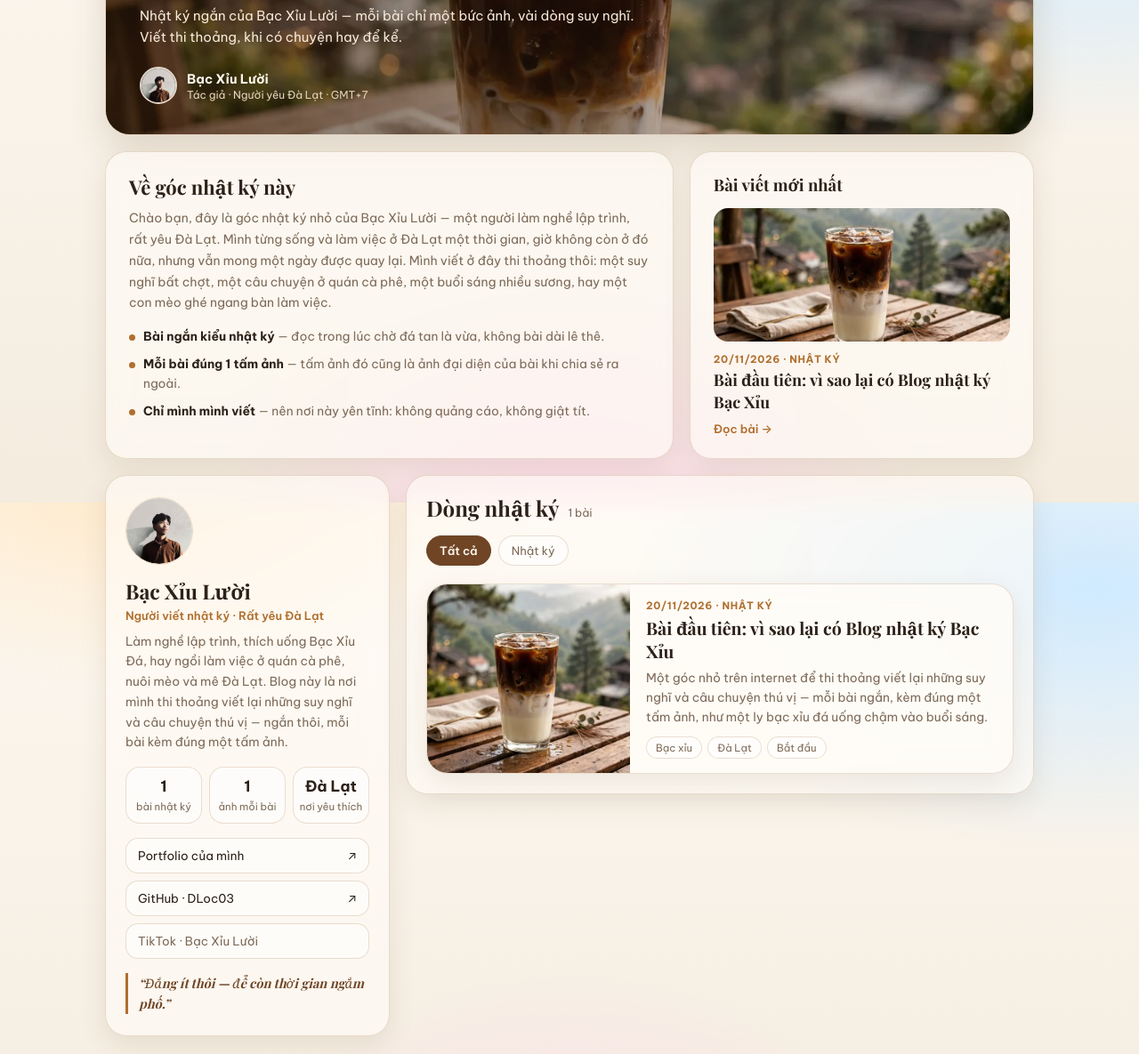
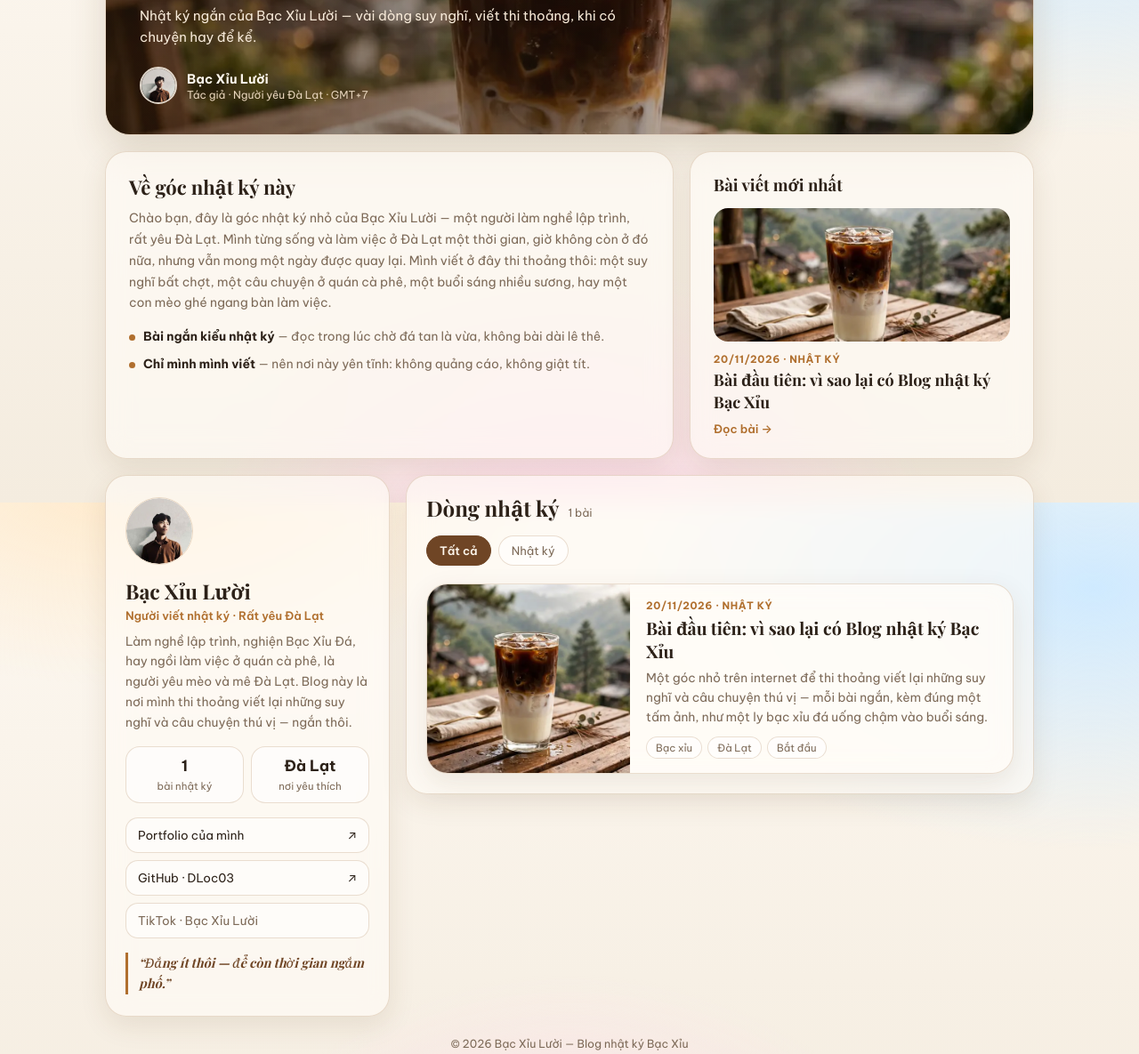
Before and after one commit to DLoc03/bac-xiu-lab, a plain HTML site: page index.html in a window 1280 px wide. Shown: the part 235-1420 px from the top of the page at 89% size. Drawn offline with nearby package versions, Linux system fonts and the light colour scheme; a web font is replaced by a local one.

Commit message:
Feedback: bỏ dòng footer, sửa giới thiệu (người yêu mèo, nghiện bạc xỉu), bỏ mô tả 1 ảnh, rút gọn chú thích ảnh

```diff
--- a/index.html
+++ b/index.html
@@ -5,11 +5,11 @@
 <meta name="viewport" content="width=device-width, initial-scale=1, viewport-fit=cover">
 <meta name="theme-color" content="#fdf8f1">
 <title>Blog nhật ký Bạc Xỉu — của Bạc Xỉu Lười</title>
-<meta name="description" content="Nhật ký của một người làm nghề lập trình, rất yêu Đà Lạt — những suy nghĩ ngắn, chuyện quán xá, mèo và những buổi sáng nhiều sương. Mỗi bài một tấm ảnh.">
+<meta name="description" content="Nhật ký của một người làm nghề lập trình, rất yêu Đà Lạt — những suy nghĩ ngắn, chuyện quán xá, mèo và những buổi sáng nhiều sương.">
 <meta property="og:type" content="website">
 <meta property="og:site_name" content="Blog nhật ký Bạc Xỉu">
 <meta property="og:title" content="Blog nhật ký Bạc Xỉu — của Bạc Xỉu Lười">
-<meta property="og:description" content="Nhật ký của một người làm nghề lập trình, rất yêu Đà Lạt — viết thi thoảng, khi có chuyện hay. Mỗi bài một tấm ảnh.">
+<meta property="og:description" content="Nhật ký của một người làm nghề lập trình, rất yêu Đà Lạt — viết thi thoảng, khi có chuyện hay.">
 <meta property="og:image" content="https://dloc03.github.io/bac-xiu-lab/assets/og-image.jpg">
 <meta property="og:url" content="https://dloc03.github.io/bac-xiu-lab/">
 <link rel="icon" href="assets/favicon.svg" type="image/svg+xml">
@@ -35,7 +35,7 @@
     <div class="hero-in">
       <div class="hero-script">viết lúc đang uống bạc xỉu…</div>
       <h1>Blog nhật ký Bạc Xỉu</h1>
-      <p>Nhật ký ngắn của Bạc Xỉu Lười — mỗi bài chỉ một bức ảnh, vài dòng suy nghĩ. Viết thi thoảng, khi có chuyện hay để kể.</p>
+      <p>Nhật ký ngắn của Bạc Xỉu Lười — vài dòng suy nghĩ, viết thi thoảng, khi có chuyện hay để kể.</p>
       <div class="hero-author">
         <span class="mini-ava"><img src="assets/avatar.jpg?v=6" alt="">B</span>
         <span><b>Bạc Xỉu Lười</b><small>Tác giả · Người yêu Đà Lạt · GMT+7</small></span>
@@ -49,7 +49,6 @@
       <p>Chào bạn, đây là góc nhật ký nhỏ của Bạc Xỉu Lười — một người làm nghề lập trình, rất yêu Đà Lạt. Mình từng sống và làm việc ở Đà Lạt một thời gian, giờ không còn ở đó nữa, nhưng vẫn mong một ngày được quay lại. Mình viết ở đây thi thoảng thôi: một suy nghĩ bất chợt, một câu chuyện ở quán cà phê, một buổi sáng nhiều sương, hay một con mèo ghé ngang bàn làm việc.</p>
       <ul class="rules">
         <li><b>Bài ngắn kiểu nhật ký</b> — đọc trong lúc chờ đá tan là vừa, không bài dài lê thê.</li>
-        <li><b>Mỗi bài đúng 1 tấm ảnh</b> — tấm ảnh đó cũng là ảnh đại diện của bài khi chia sẻ ra ngoài.</li>
         <li><b>Chỉ mình mình viết</b> — nên nơi này yên tĩnh: không quảng cáo, không giật tít.</li>
       </ul>
     </div>
@@ -70,10 +69,9 @@
       <div class="avatar"><img src="assets/avatar.jpg?v=6" alt="Ảnh đại diện của Bạc Xỉu Lười" onerror="this.remove()">B</div>
       <h2>Bạc Xỉu Lười</h2>
       <div class="role">Người viết nhật ký · Rất yêu Đà Lạt</div>
-      <p class="bio">Làm nghề lập trình, thích uống Bạc Xỉu Đá, hay ngồi làm việc ở quán cà phê, nuôi mèo và mê Đà Lạt. Blog này là nơi mình thi thoảng viết lại những suy nghĩ và câu chuyện thú vị — ngắn thôi, mỗi bài kèm đúng một tấm ảnh.</p>
+      <p class="bio">Làm nghề lập trình, nghiện Bạc Xỉu Đá, hay ngồi làm việc ở quán cà phê, là người yêu mèo và mê Đà Lạt. Blog này là nơi mình thi thoảng viết lại những suy nghĩ và câu chuyện thú vị — ngắn thôi.</p>
       <div class="pstats">
         <div class="pstat"><b id="statPosts">–</b><span>bài nhật ký</span></div>
-        <div class="pstat"><b>1</b><span>ảnh mỗi bài</span></div>
         <div class="pstat"><b>Đà Lạt</b><span>nơi yêu thích</span></div>
       </div>
       <div class="plinks">
@@ -95,8 +93,7 @@
   </div>
 
   <footer class="foot">
-    © 2026 Bạc Xỉu Lười — Blog nhật ký Bạc Xỉu<br>
-    Viết bằng Markdown, đăng trên GitHub Pages · Mỗi bài một tấm ảnh
+    © 2026 Bạc Xỉu Lười — Blog nhật ký Bạc Xỉu
   </footer>
 </div>
 
```
Also changed, not shown: post/bai-dau-tien/index.html (+2 -3 lines).
